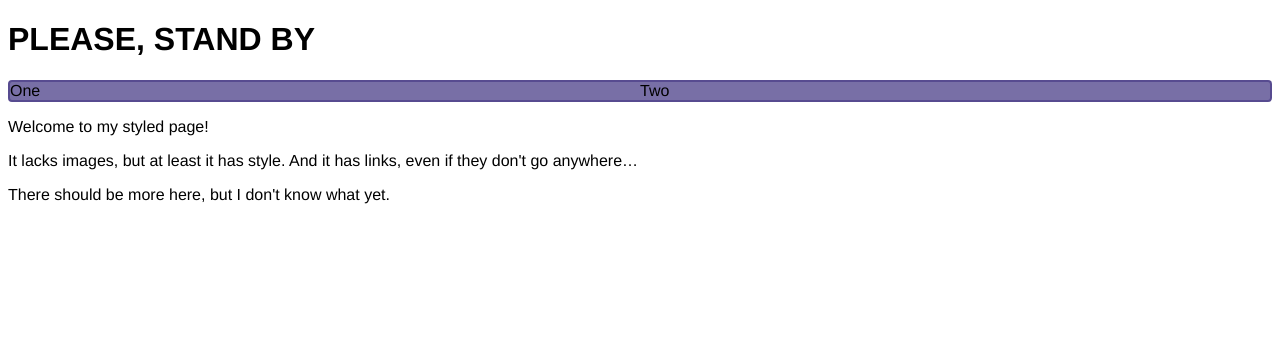
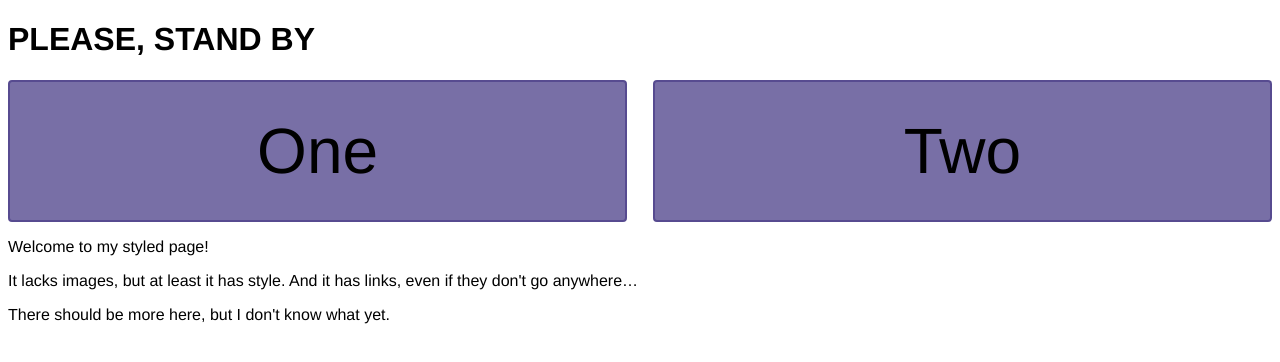
Before and after one commit to PlzStandBy/PlzStandBy.github.io, a plain HTML site: page index.html in a window 1280 px wide. Drawn offline with Linux system fonts and the light colour scheme.

Commit message:
убран wrapper

```diff
--- a/basicstyle.css
+++ b/basicstyle.css
@@ -1,27 +1,18 @@
-.wrapper {
-  border: 2px solid #574b90;
-  border-radius: 4px;
-  background-color: #786fa6;
-}
-.wrapper {
-  display: grid;
-  grid-template-columns: 1fr 1fr;
-}
 body {
 	font-family: Gotham SSm A,Gotham SSm B,Helvetica,Arial,sans-serif;
 }
 
-/*#grid {
+#grid {
   display: grid;
   grid-template-rows: 1fr ;
   grid-template-columns: 1fr 1fr;
   grid-gap: 2vw;
   }
 #grid > div {
-  background: #786fa6
-  border: 2px solid #574b90
-  border-radius: 4px
+  background: #786fa6;
+  border: 2px solid #574b90;
+  border-radius: 4px;
   font-size: 5vw;
   padding: .5em;
   text-align: center;
-}*/
+}
--- a/index.html
+++ b/index.html
@@ -7,15 +7,11 @@
 <body>
 <h1>PLEASE, STAND BY</h1>
 
-<div class="wrapper">
+
+<div id="grid">
    <div>One</div>
    <div>Two</div>
 </div>
-
-<!--<div id="grid">
-   <div>One</div>
-   <div>Two</div>
-</div>-->
 
 <p>Welcome to my styled page!
 
```
